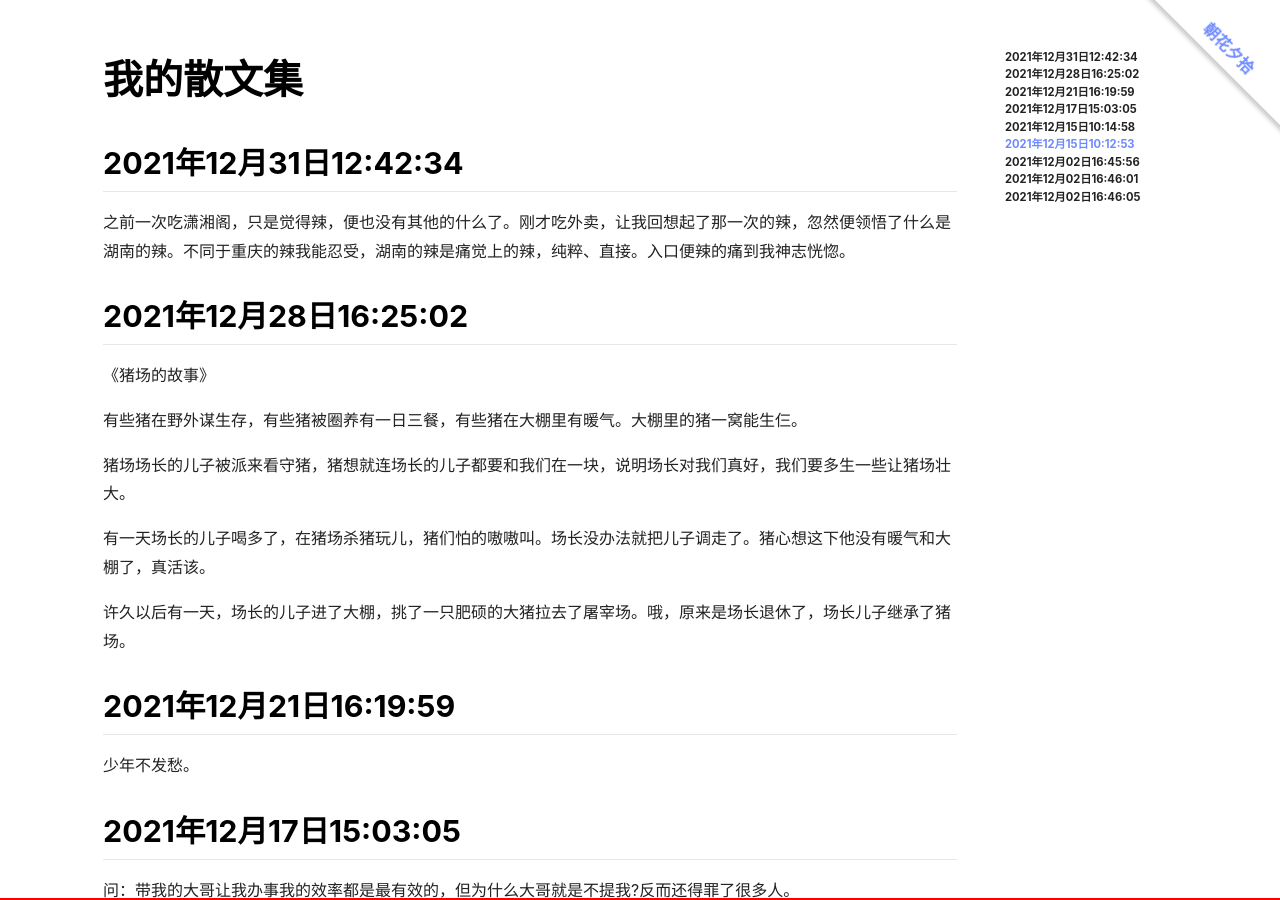
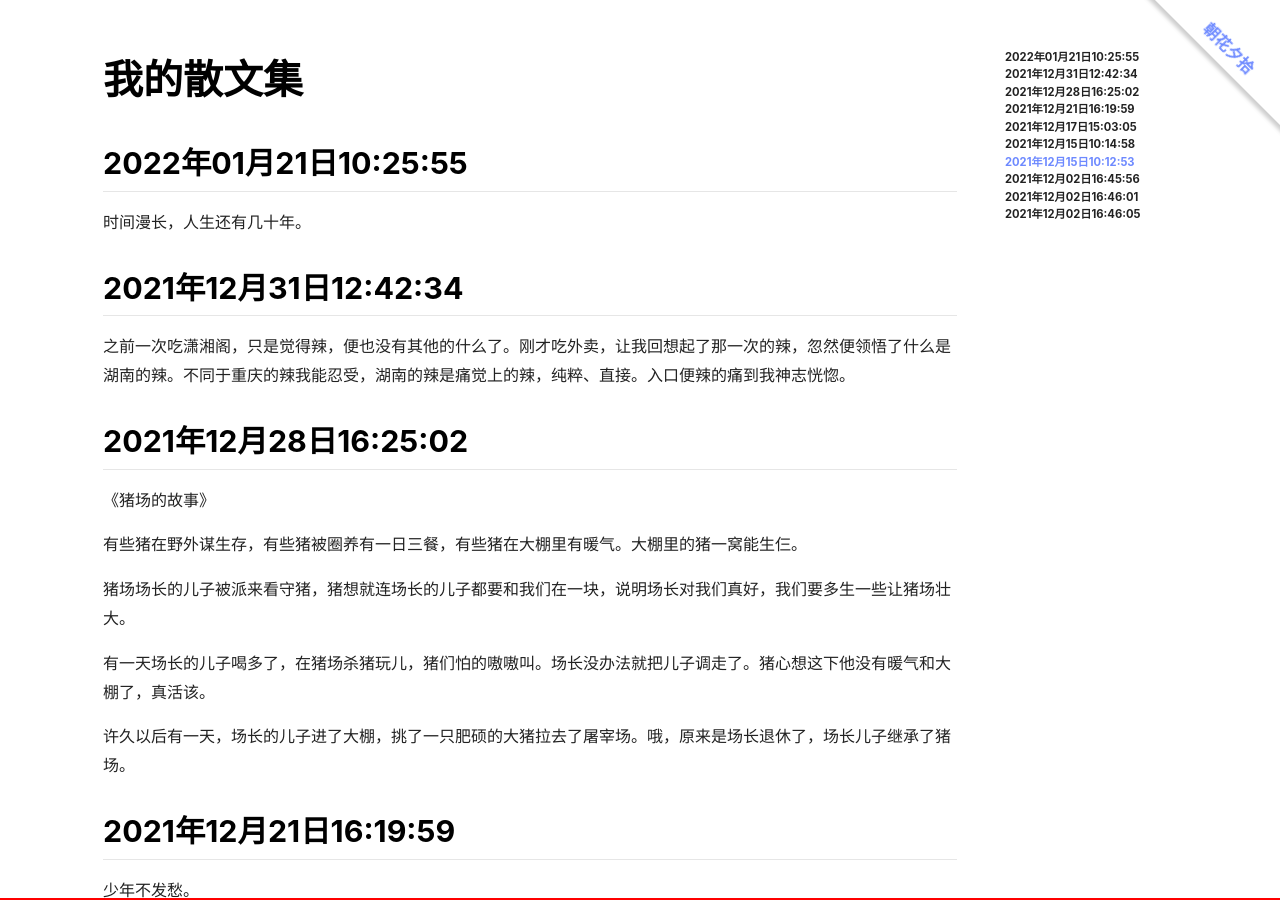
Before and after one commit to quantum-li/quantum-li.github.io, a Jekyll site: the page built from _posts/1970-01-01-essays.md, in a window 1280 px wide and 900 px high. Built offline with Jekyll 4.4.1, drawn with Linux system fonts in a browser that asks for light colours; nearby versions of some CDN libraries.

Commit message:
2022-01-21 10:26:12

```diff
--- a/_posts/1970-01-01-essays.md
+++ b/_posts/1970-01-01-essays.md
@@ -8,6 +8,10 @@ classify: 散文
 permalink: "/posts/essays"
 excerpt: 一些想要表达，但没有目标的东西。
 ---
+
+## 2022年01月21日10:25:55
+
+时间漫长，人生还有几十年。
 
 ## 2021年12月31日12:42:34
 
```
